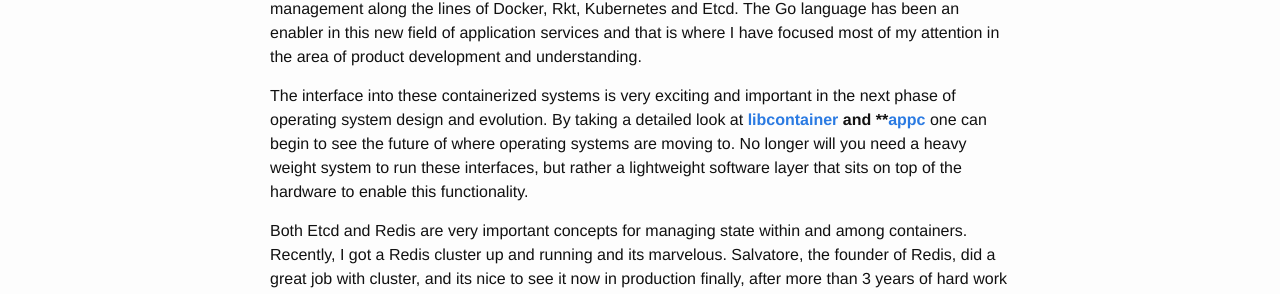
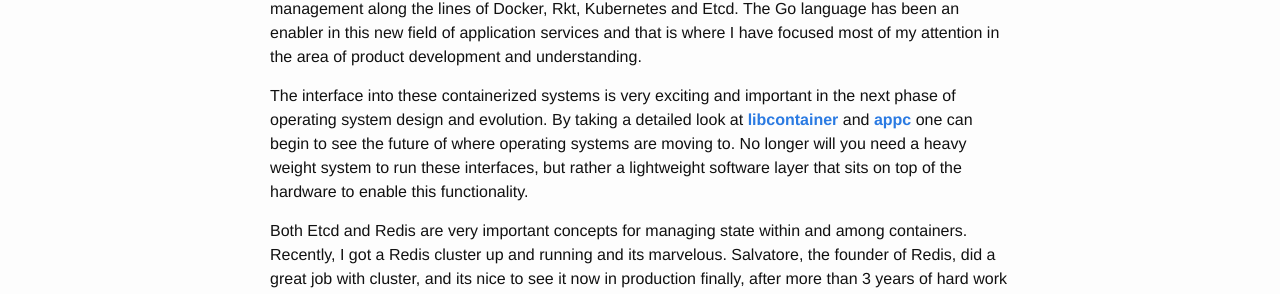
Before and after one commit to stormasm/link15, a Jekyll site: the page built from _posts/2015-05-05-ct.md, in a window 1280 px wide. Shown: the part 239-533 px from the top of the page. Built offline with Jekyll 4.4.1, drawn with Linux system fonts in a browser that asks for light colours; Markdown is read by kramdown in place of the engine named in the settings.

Commit message:
update technical cover letter

```diff
--- a/_posts/2015-05-05-ct.md
+++ b/_posts/2015-05-05-ct.md
@@ -7,7 +7,7 @@
 I have been working in deploying large scale web applications to the cloud since 2009 when we deployed our first application to Amazon EC2.  Since that time, I have been very interested in the business of cloud services.  Most recently my passion has been in the area of containers and container management along the lines of Docker, Rkt, Kubernetes and Etcd.  The Go language has been an enabler in this new field of application services and that is where I have focused most of my attention in the area of product development and understanding.
 
 The interface into these containerized systems is very exciting and important in the next phase of operating system design and evolution.  By taking a detailed look at
-**[libcontainer](https://github.com/docker/libcontainer#libcontainer---reference-implementation-for-containers-)
+**[libcontainer](https://github.com/docker/libcontainer#libcontainer---reference-implementation-for-containers-)**
 and
 **[appc](https://github.com/appc/spec#app-container)**
 one can begin to see the future of where operating systems are moving to.  No longer will you need a heavy weight system to run these interfaces, but rather a lightweight software layer that sits on top of the hardware to enable this functionality.
```
